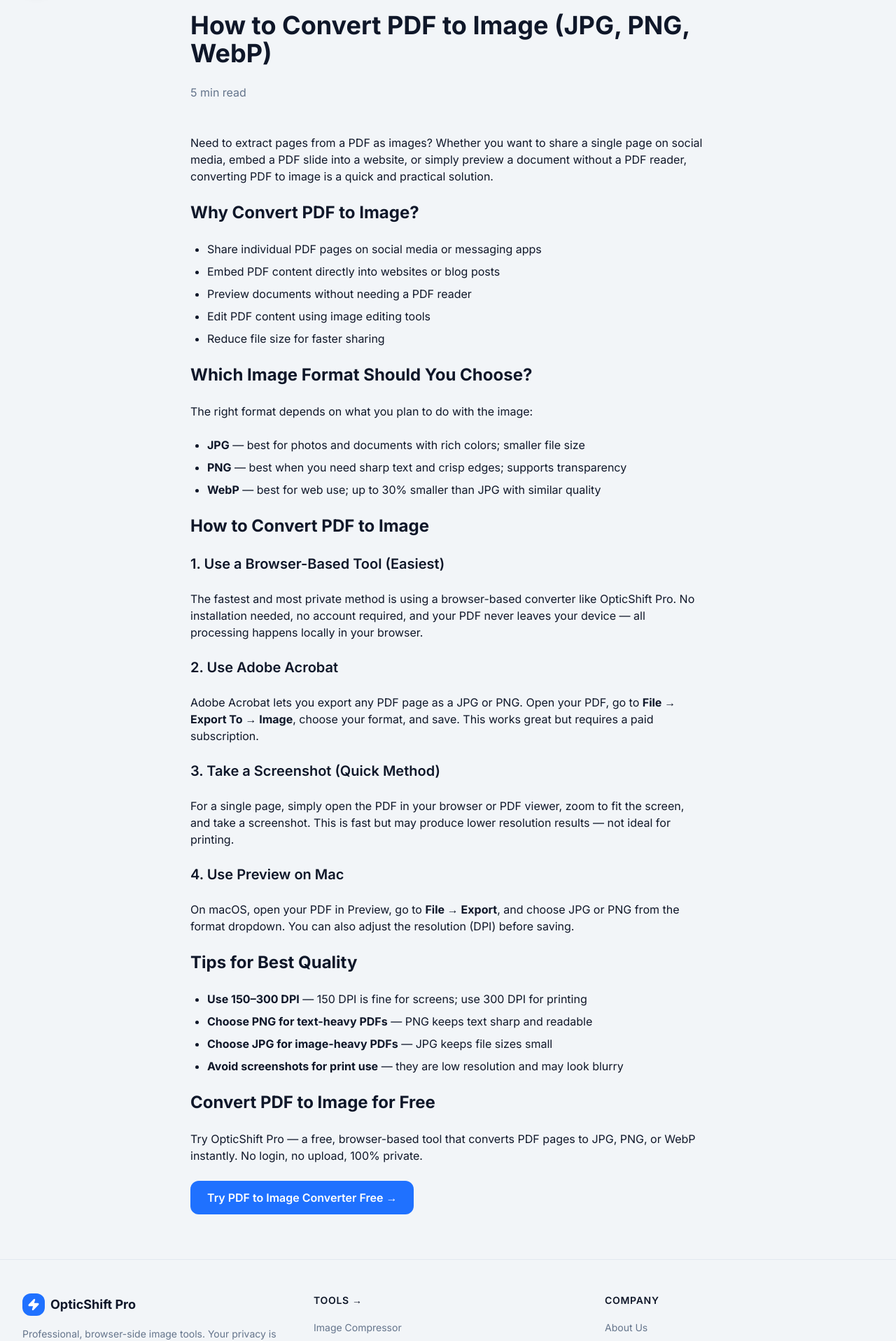
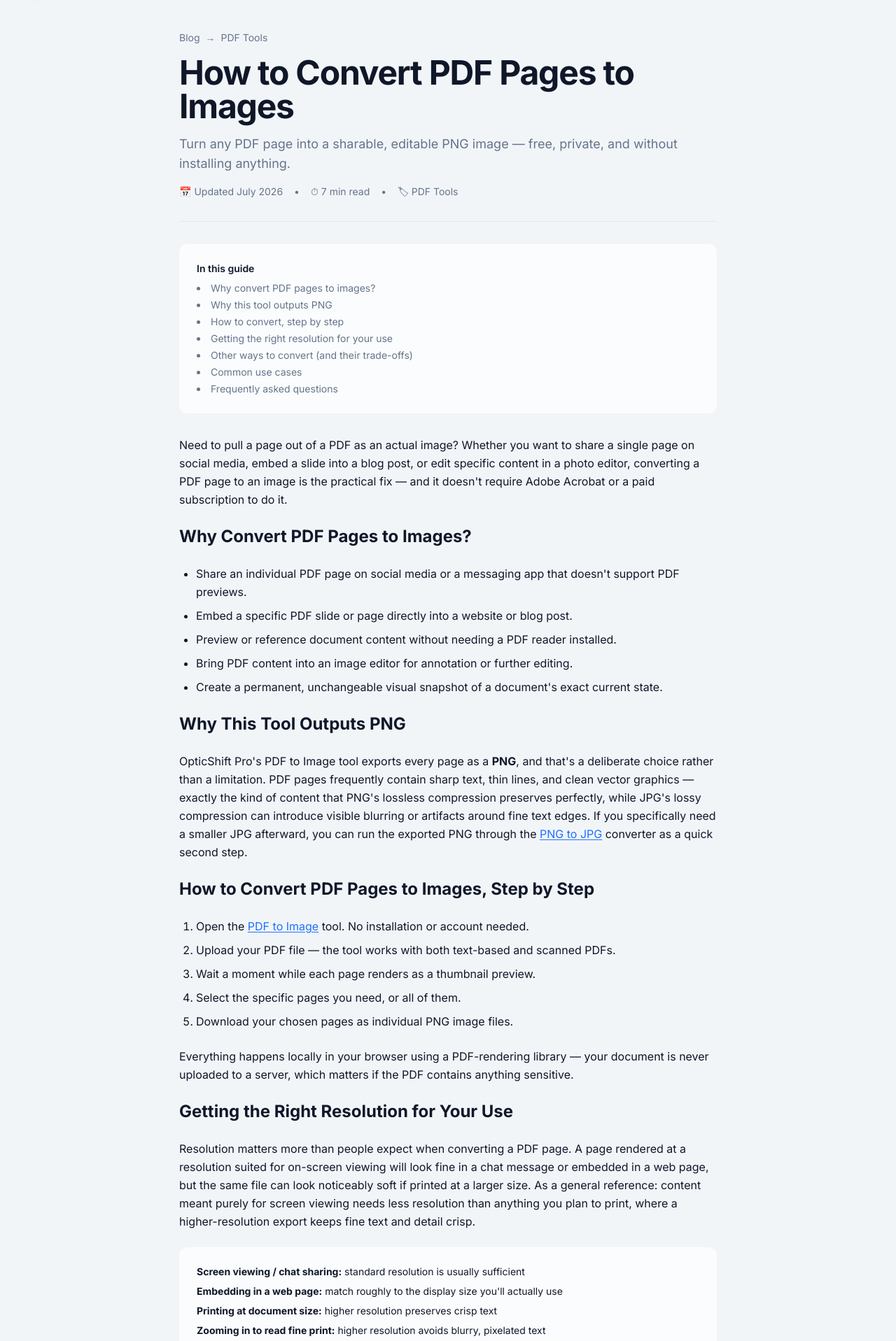
Before and after one commit to surajkumar122024-star/ok01, a Next.js app: page /blog/how-to-convert-pdf-to-image in a window 1280 px wide. Shown: the part 84-2001 px from the top of the page at 70% size. Built offline with nearby package versions, Linux system fonts and the light colour scheme.

Commit message:
Rewrite how-to-convert-pdf-to-image: fix false JPG/WebP output claims (tool only exports PNG), add TOC/FAQ/resolution table/related tools

```diff
--- a/src/app/blog/how-to-convert-pdf-to-image/page.tsx
+++ b/src/app/blog/how-to-convert-pdf-to-image/page.tsx
@@ -1,97 +1,208 @@
-export const metadata = {
-  title: 'How to Convert PDF to Image (JPG, PNG, WebP) Free',
-  description: 'Convert PDF pages to JPG, PNG or WebP images instantly. No upload needed, 100% private and free — works in any browser.',
-};
-export default function BlogPost() {
+import { Metadata } from 'next'
+import Link from 'next/link'
+
+export const metadata: Metadata = {
+  title: 'How to Convert PDF Pages to Images (PNG) — Free & Private (2026 Guide) — OpticShift Pro',
+  description: 'Convert every page of a PDF into a high-quality PNG image, free and entirely in your browser. Step-by-step guide, resolution tips, and answers to common questions.',
+  keywords: 'convert pdf to image, pdf to png, pdf to jpg, extract pdf pages as images, free pdf converter',
+}
+
+export default function PdfToImageArticle() {
   return (
-    <main className="max-w-3xl mx-auto px-4 py-16">
-      <p className="text-sm text-muted-foreground mb-4">June 23, 2026</p>
-      <h1 className="text-4xl font-bold mb-6">
-        How to Convert PDF to Image (JPG, PNG, WebP)
+    <article className="min-h-screen pt-32 pb-20 px-4">
+      <div className="max-w-3xl mx-auto space-y-8">
+
+        {/* Header */}
+        <div className="space-y-4">
+          <div className="flex items-center gap-2 text-sm text-muted-foreground">
+            <Link href="/blog" className="hover:text-foreground">Blog</Link>
+            <span>→</span>
+            <span>PDF Tools</span>
+          </div>
+          <h1 className="text-4xl md:text-5xl font-bold tracking-tight leading-tight">
+            How to Convert PDF Pages to Images
           </h1>
-      <p className="text-muted-foreground mb-12">5 min read</p>
+          <p className="text-muted-foreground text-lg">
+            Turn any PDF page into a sharable, editable PNG image — free, private, and without installing anything.
+          </p>
+          <div className="flex items-center gap-4 text-sm text-muted-foreground">
+            <span>📅 Updated July 2026</span>
+            <span>•</span>
+            <span>⏱ 7 min read</span>
+            <span>•</span>
+            <span>🏷 PDF Tools</span>
+          </div>
+        </div>
 
-      <div className="prose prose-lg max-w-none space-y-6 text-foreground">
+        <hr className="border-border" />
+
+        {/* Table of Contents */}
+        <nav className="glass rounded-xl border p-6 space-y-2 text-sm">
+          <p className="font-semibold mb-2">In this guide</p>
+          <ul className="space-y-1 list-disc list-inside text-muted-foreground">
+            <li><a href="#why" className="hover:text-primary">Why convert PDF pages to images?</a></li>
+            <li><a href="#why-png" className="hover:text-primary">Why this tool outputs PNG</a></li>
+            <li><a href="#how-to" className="hover:text-primary">How to convert, step by step</a></li>
+            <li><a href="#resolution" className="hover:text-primary">Getting the right resolution for your use</a></li>
+            <li><a href="#other-methods" className="hover:text-primary">Other ways to convert (and their trade-offs)</a></li>
+            <li><a href="#use-cases" className="hover:text-primary">Common use cases</a></li>
+            <li><a href="#faq" className="hover:text-primary">Frequently asked questions</a></li>
+          </ul>
+        </nav>
+
+        {/* Content */}
+        <div className="prose prose-neutral dark:prose-invert max-w-none space-y-6 text-base leading-relaxed">
 
           <p>
-          Need to extract pages from a PDF as images? Whether you want to share
-          a single page on social media, embed a PDF slide into a website, or
-          simply preview a document without a PDF reader, converting PDF to image
-          is a quick and practical solution.
+            Need to pull a page out of a PDF as an actual image? Whether you want to share a single
+            page on social media, embed a slide into a blog post, or edit specific content in a photo
+            editor, converting a PDF page to an image is the practical fix — and it doesn't require
+            Adobe Acrobat or a paid subscription to do it.
           </p>
 
-        <h2 className="text-2xl font-bold mt-8">Why Convert PDF to Image?</h2>
+          <h2 id="why" className="text-2xl font-bold mt-8">Why Convert PDF Pages to Images?</h2>
           <ul className="list-disc pl-6 space-y-2">
-          <li>Share individual PDF pages on social media or messaging apps</li>
-          <li>Embed PDF content directly into websites or blog posts</li>
-          <li>Preview documents without needing a PDF reader</li>
-          <li>Edit PDF content using image editing tools</li>
-          <li>Reduce file size for faster sharing</li>
+            <li>Share an individual PDF page on social media or a messaging app that doesn't support PDF previews.</li>
+            <li>Embed a specific PDF slide or page directly into a website or blog post.</li>
+            <li>Preview or reference document content without needing a PDF reader installed.</li>
+            <li>Bring PDF content into an image editor for annotation or further editing.</li>
+            <li>Create a permanent, unchangeable visual snapshot of a document's exact current state.</li>
           </ul>
 
-        <h2 className="text-2xl font-bold mt-8">Which Image Format Should You Choose?</h2>
+          <h2 id="why-png" className="text-2xl font-bold mt-8">Why This Tool Outputs PNG</h2>
           <p>
-          The right format depends on what you plan to do with the image:
+            OpticShift Pro's PDF to Image tool exports every page as a <strong>PNG</strong>, and that's
+            a deliberate choice rather than a limitation. PDF pages frequently contain sharp text, thin
+            lines, and clean vector graphics — exactly the kind of content that PNG's lossless
+            compression preserves perfectly, while JPG's lossy compression can introduce visible
+            blurring or artifacts around fine text edges. If you specifically need a smaller JPG
+            afterward, you can run the exported PNG through the{' '}
+            <Link href="/tools/png-to-jpg" className="text-primary underline underline-offset-2">PNG to JPG</Link>{' '}
+            converter as a quick second step.
+          </p>
+
+          <h2 id="how-to" className="text-2xl font-bold mt-8">How to Convert PDF Pages to Images, Step by Step</h2>
+          <ol className="list-decimal pl-6 space-y-2">
+            <li>Open the <Link href="/tools/pdf-to-image" className="text-primary underline underline-offset-2">PDF to Image</Link> tool. No installation or account needed.</li>
+            <li>Upload your PDF file — the tool works with both text-based and scanned PDFs.</li>
+            <li>Wait a moment while each page renders as a thumbnail preview.</li>
+            <li>Select the specific pages you need, or all of them.</li>
+            <li>Download your chosen pages as individual PNG image files.</li>
+          </ol>
+          <p>
+            Everything happens locally in your browser using a PDF-rendering library — your document is
+            never uploaded to a server, which matters if the PDF contains anything sensitive.
+          </p>
+
+          <h2 id="resolution" className="text-2xl font-bold mt-8">Getting the Right Resolution for Your Use</h2>
+          <p>
+            Resolution matters more than people expect when converting a PDF page. A page rendered at a
+            resolution suited for on-screen viewing will look fine in a chat message or embedded in a
+            web page, but the same file can look noticeably soft if printed at a larger size. As a
+            general reference: content meant purely for screen viewing needs less resolution than
+            anything you plan to print, where a higher-resolution export keeps fine text and detail crisp.
+          </p>
+          <div className="glass rounded-xl border p-6 space-y-2 text-sm">
+            <p><strong>Screen viewing / chat sharing:</strong> standard resolution is usually sufficient</p>
+            <p><strong>Embedding in a web page:</strong> match roughly to the display size you'll actually use</p>
+            <p><strong>Printing at document size:</strong> higher resolution preserves crisp text</p>
+            <p><strong>Zooming in to read fine print:</strong> higher resolution avoids blurry, pixelated text</p>
+          </div>
+          <p>
+            If a PDF page contains both dense text and an embedded photo, exporting at a higher
+            resolution keeps the text legible without needing to zoom in — worth doing if you're
+            planning to read the exported image closely rather than just glance at it.
+          </p>
+
+          <h2 id="other-methods" className="text-2xl font-bold mt-8">Other Ways to Convert (and Their Trade-Offs)</h2>
+          <p>
+            A browser-based tool like this one is the fastest, free, no-install option, but it's worth
+            knowing the alternatives and where they fall short in comparison:
           </p>
           <ul className="list-disc pl-6 space-y-2">
-          <li><strong>JPG</strong> — best for photos and documents with rich colors; smaller file size</li>
-          <li><strong>PNG</strong> — best when you need sharp text and crisp edges; supports transparency</li>
-          <li><strong>WebP</strong> — best for web use; up to 30% smaller than JPG with similar quality</li>
+            <li><strong>Adobe Acrobat</strong> (File → Export To → Image) works well but requires a paid subscription for full export functionality.</li>
+            <li><strong>Taking a screenshot</strong> of a PDF viewed on-screen is fast for a one-off page, but produces lower resolution results that look soft when printed or zoomed in.</li>
+            <li><strong>macOS Preview</strong> (File → Export, choosing an image format) is a solid free built-in option specifically for Mac users, with adjustable DPI.</li>
+          </ul>
+          <p>
+            A browser-based converter avoids the trade-offs of all three — no subscription, no
+            resolution loss from screenshotting, and no platform lock-in to macOS specifically.
+          </p>
+
+          <h2 id="use-cases" className="text-2xl font-bold mt-8">Common Use Cases</h2>
+          <ul className="list-disc pl-6 space-y-2">
+            <li>Sharing a single contract page or diagram without sending the whole document.</li>
+            <li>Embedding a report chart or slide directly into a blog post or presentation.</li>
+            <li>Creating a visual archive of a document's exact state, including any filled-in form fields.</li>
+            <li>Extracting scanned document pages for further editing in a photo tool.</li>
+            <li>Quickly previewing PDF content on a device without a PDF reader app installed.</li>
           </ul>
 
-        <h2 className="text-2xl font-bold mt-8">How to Convert PDF to Image</h2>
+          <h2 id="faq" className="text-2xl font-bold mt-8">Frequently Asked Questions</h2>
+          <div className="space-y-4">
+            <div>
+              <p className="font-semibold">What image format does this tool export to?</p>
+              <p className="text-muted-foreground">PNG — chosen specifically because it preserves sharp text and fine detail without the compression artifacts JPG can introduce around edges.</p>
+            </div>
+            <div>
+              <p className="font-semibold">Can I get a JPG instead of PNG?</p>
+              <p className="text-muted-foreground">Not directly from this tool, but you can convert the exported PNG to JPG afterward using the PNG to JPG converter if a smaller file size matters more than lossless text quality.</p>
+            </div>
+            <div>
+              <p className="font-semibold">Will each PDF page become one image?</p>
+              <p className="text-muted-foreground">Yes, every page in the PDF is rendered as its own separate PNG image, matching the page's original layout.</p>
+            </div>
+            <div>
+              <p className="font-semibold">Does this work with scanned PDFs?</p>
+              <p className="text-muted-foreground">Yes — since the tool renders the visual page rather than extracting text, scanned documents convert the same way as text-based PDFs.</p>
+            </div>
+            <div>
+              <p className="font-semibold">Is there a limit to how many pages I can convert?</p>
+              <p className="text-muted-foreground">There's no fixed limit, though very long documents take longer to render since processing happens entirely in your browser.</p>
+            </div>
+            <div>
+              <p className="font-semibold">Is my PDF uploaded to a server?</p>
+              <p className="text-muted-foreground">No, rendering happens entirely in your browser using a local PDF-parsing library — your document is never transmitted anywhere.</p>
+            </div>
+            <div>
+              <p className="font-semibold">Why does PNG make more sense than JPG for PDF pages?</p>
+              <p className="text-muted-foreground">Most PDF pages contain sharp text and vector graphics, which PNG's lossless compression preserves cleanly; JPG's lossy compression can introduce visible blurring around fine text edges.</p>
+            </div>
+            <div>
+              <p className="font-semibold">Can I convert a password-protected PDF?</p>
+              <p className="text-muted-foreground">Password-protected PDFs generally need to be unlocked first before their pages can be rendered, since the encryption prevents reading the page content directly.</p>
+            </div>
+          </div>
 
-        <h3 className="text-xl font-semibold mt-6">1. Use a Browser-Based Tool (Easiest)</h3>
+          <h2 className="text-2xl font-bold mt-8">Conclusion</h2>
           <p>
-          The fastest and most private method is using a browser-based converter
-          like OpticShift Pro. No installation needed, no account required, and
-          your PDF never leaves your device — all processing happens locally in
-          your browser.
+            Converting a PDF page to an image doesn't need to involve a paid subscription or a lossy
+            screenshot. Exporting directly to PNG keeps text and detail sharp, and if you need a
+            smaller file afterward, converting to JPG is one quick extra step rather than a trade-off
+            you have to accept upfront.
           </p>
 
-        <h3 className="text-xl font-semibold mt-6">2. Use Adobe Acrobat</h3>
-        <p>
-          Adobe Acrobat lets you export any PDF page as a JPG or PNG. Open your
-          PDF, go to <strong>File → Export To → Image</strong>, choose your format,
-          and save. This works great but requires a paid subscription.
-        </p>
-
-        <h3 className="text-xl font-semibold mt-6">3. Take a Screenshot (Quick Method)</h3>
-        <p>
-          For a single page, simply open the PDF in your browser or PDF viewer,
-          zoom to fit the screen, and take a screenshot. This is fast but may
-          produce lower resolution results — not ideal for printing.
-        </p>
-
-        <h3 className="text-xl font-semibold mt-6">4. Use Preview on Mac</h3>
-        <p>
-          On macOS, open your PDF in Preview, go to <strong>File → Export</strong>,
-          and choose JPG or PNG from the format dropdown. You can also adjust the
-          resolution (DPI) before saving.
-        </p>
-
-        <h2 className="text-2xl font-bold mt-8">Tips for Best Quality</h2>
+          <h2 className="text-2xl font-bold mt-8">Related Tools</h2>
           <ul className="list-disc pl-6 space-y-2">
-          <li><strong>Use 150–300 DPI</strong> — 150 DPI is fine for screens; use 300 DPI for printing</li>
-          <li><strong>Choose PNG for text-heavy PDFs</strong> — PNG keeps text sharp and readable</li>
-          <li><strong>Choose JPG for image-heavy PDFs</strong> — JPG keeps file sizes small</li>
-          <li><strong>Avoid screenshots for print use</strong> — they are low resolution and may look blurry</li>
+            <li><Link href="/tools/image-to-pdf" className="text-primary hover:underline">Image to PDF</Link> — go the other direction, combining images into a PDF.</li>
+            <li><Link href="/tools/png-to-jpg" className="text-primary hover:underline">PNG to JPG</Link> — shrink an exported page into a smaller JPG file.</li>
+            <li><Link href="/tools/pdf-split" className="text-primary hover:underline">PDF Split</Link> — extract specific pages as a smaller PDF instead of images.</li>
+            <li><Link href="/tools/pdf-merge" className="text-primary hover:underline">PDF Merge</Link> — combine multiple PDFs before extracting pages.</li>
           </ul>
 
-        <h2 className="text-2xl font-bold mt-8">Convert PDF to Image for Free</h2>
-        <p>
-          Try OpticShift Pro — a free, browser-based tool that converts PDF pages
-          to JPG, PNG, or WebP instantly. No login, no upload, 100% private.
-        </p>
-
-        <a
+          {/* CTA */}
+          <div className="mt-10 p-6 bg-primary/10 rounded-2xl text-center space-y-3">
+            <p className="font-bold text-lg">Ready to convert your PDF pages?</p>
+            <Link
               href="/tools/pdf-to-image"
-          className="inline-block mt-4 px-6 py-3 bg-primary text-white rounded-lg font-semibold hover:opacity-90 transition"
+              className="inline-block px-6 py-3 bg-primary text-primary-foreground rounded-xl font-semibold hover:opacity-90 transition"
             >
-          Try PDF to Image Converter Free &rarr;
-        </a>
+              Try PDF to Image Converter Free →
+            </Link>
+          </div>
 
         </div>
-    </main>
-  );
+      </div>
+    </article>
+  )
 }
```
Lines whose indentation alone changed are shown as unchanged.
